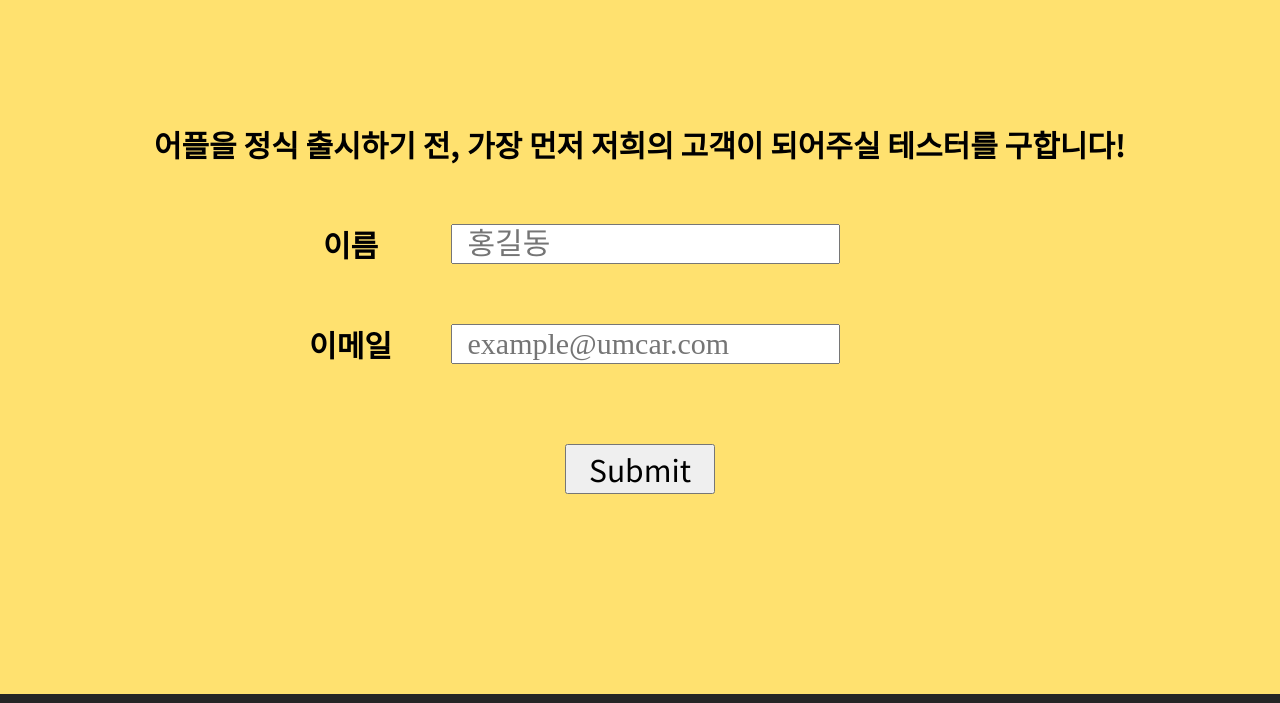
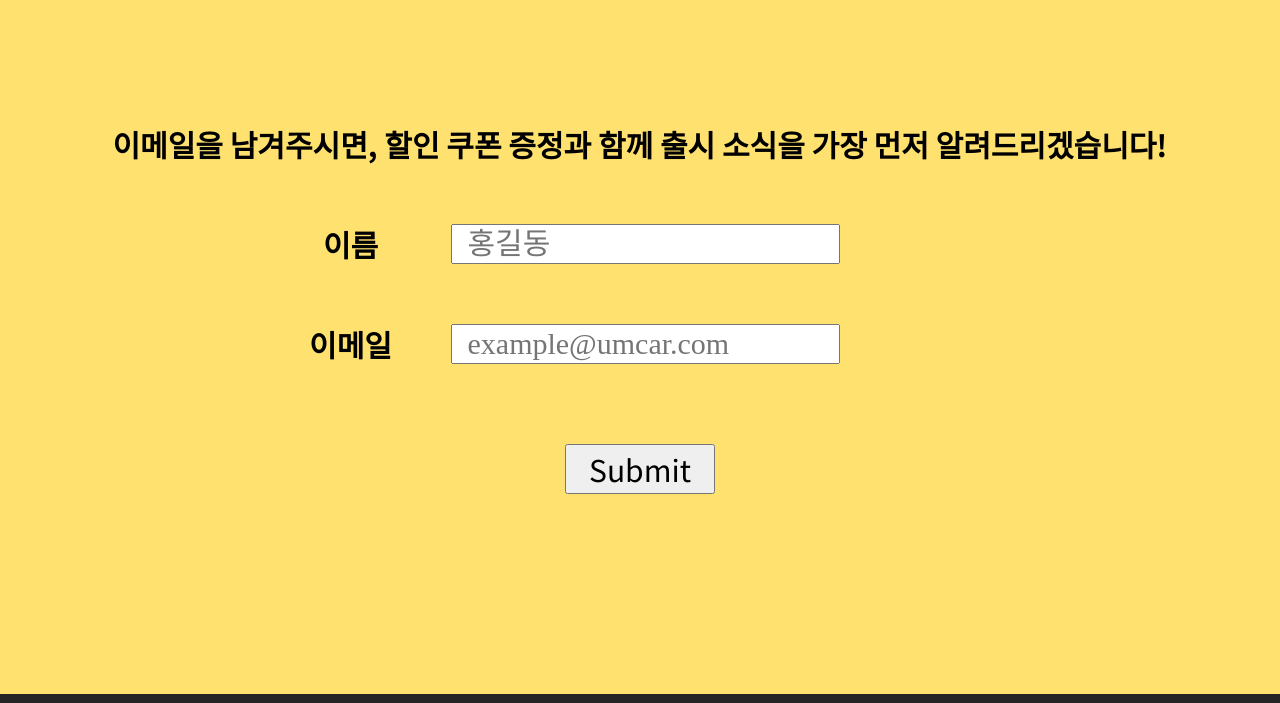
Before and after one commit to moo2za/Umcar, a website: page index.html in a window 1280 px wide. Shown: the part 2440-3143 px from the top of the page. Drawn offline with nearby package versions, Linux system fonts and the light colour scheme.

Commit message:
2020/07/29 14:00
2020/07/29 14:00

```diff
--- a/index.html
+++ b/index.html
@@ -160,8 +160,8 @@
         <li class="index__fifth">
           <div class="fifth__content">
             <div class="fifth__ment">
-              어플을 정식 출시하기 전, 가장 먼저 저희의 고객이 되어주실 테스터를
-              구합니다!
+              이메일을 남겨주시면, 할인 쿠폰 증정과 함께 출시 소식을 가장 먼저
+              알려드리겠습니다!
             </div>
             <form
               class="gform"
```
